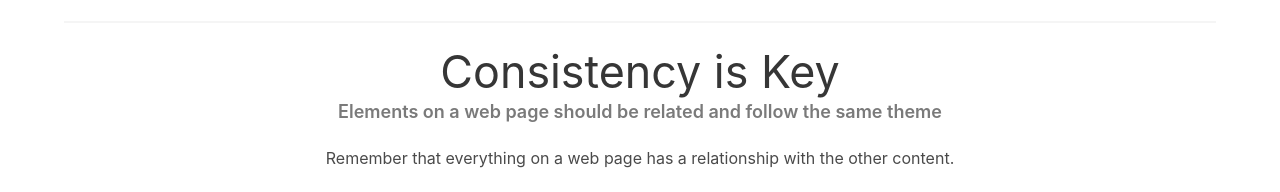
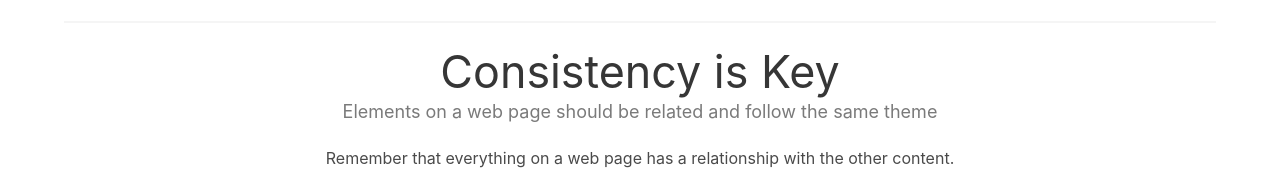
Before and after one commit to jdmar3-comp426/a02-jblovett, a website: page index.html in a window 1280 px wide. Shown: the part 1504-1696 px from the top of the page. Drawn offline with nearby package versions, Linux system fonts and the light colour scheme; a web font is replaced by a local one.

Commit message:
text-weight-normal line 69

```diff
--- a/index.html
+++ b/index.html
@@ -66,7 +66,7 @@
         <hr>
         <div class="content has-text-centered">
             <h1 class="title has-text-weight-normal">Consistency is Key</h1>
-            <h5 class="subtitle has-text-grey">Elements on a web page should be related and follow the same theme</h5>
+            <h5 class="subtitle has-text-grey has-text-weight-normal">Elements on a web page should be related and follow the same theme</h5>
             <p>
 	    	Remember that everything on a web page has a relationship with the other content.
 	    </p>
```
